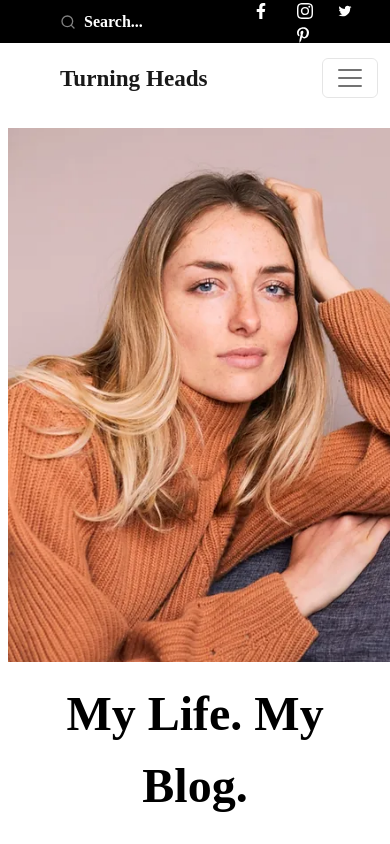
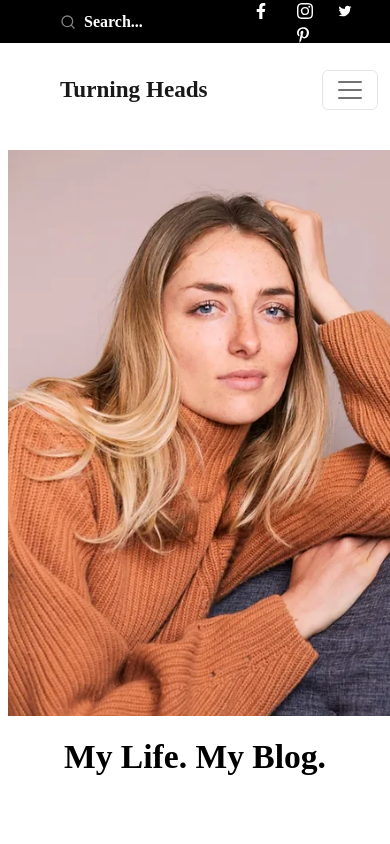
Before and after one commit to abel254/personal-blog, a React (Create React App) app: page / in a window 390 px wide. Shown: the top 844 px of the page. Built offline with nearby package versions, Linux system fonts and the light colour scheme.

Commit message:
responsive form

```diff
--- a/src/components/banner/Banner.css
+++ b/src/components/banner/Banner.css
@@ -1,7 +1,6 @@
 .banner{
     height: 110vh;
     margin-top: 8em;
-
     overflow: hidden;
 }
 .sticker span{
@@ -23,3 +22,15 @@
     height: 100%;
     object-fit:fill;
 }
+
+@media screen and (max-width: 480px) {
+    .banner{
+        margin-top: 2em;
+    }
+    .sticker{
+        margin-top: 0;
+    }
+    .sticker span{
+        font-size: 2.1rem;
+    }
+}
--- a/src/components/footer/FooterComponent.css
+++ b/src/components/footer/FooterComponent.css
@@ -7,4 +7,5 @@ footer{
 }
 footer h6{
     color: white;
+    text-align: center;
 }
--- a/src/components/header/Header.css
+++ b/src/components/header/Header.css
@@ -49,3 +49,12 @@ header svg{
 .links a{
     margin-right: 1.5em;
 }
+
+@media screen and (max-width: 480px) {
+    header{
+        position: static;
+    }
+    .container{
+        margin: 0;
+    }
+}
--- a/src/components/main/MainComponent.css
+++ b/src/components/main/MainComponent.css
@@ -66,8 +66,12 @@ main{
     border-bottom: 2px solid white;
     color: white;
   }
+  .subscribe-button{
+    display: flex;
+    justify-content: center;
+  }
  .subscribe form button{
-    margin: 1.5em auto;
+    margin-top: 1.5em;
     color: var(--primary-color);
     padding: .5em 3em;
     border: none;
@@ -95,4 +99,7 @@ main{
       margin: 0 2%;
       margin-left: 6%;
     }
+    main{
+      margin-top: 0;
+    }
   }
--- a/src/components/main/MainComponent.tsx
+++ b/src/components/main/MainComponent.tsx
@@ -15,7 +15,7 @@ function mainComponent() {
             <Row>
               <Col xs={12} lg={7}>
                 <Row>
-                  <Col  xs={12}>
+                  <Col xs={12}>
                     <div className="blogs">
                       {slicedBlogItems.map((item) => (
                         <div className="blog-component" key={item.id}>
@@ -24,7 +24,7 @@ function mainComponent() {
                       ))}
                     </div>
                   </Col>
-                  <Col  xs={12} className='blogs-button'>
+                  <Col xs={12} className="blogs-button">
                     <button>All Posts</button>
                   </Col>
                 </Row>
@@ -38,7 +38,9 @@ function mainComponent() {
                         <label>Email</label>
                         <input type="email" />
                       </div>
-                      <button>Subscribe</button>
+                      <div className="subscribe-button">
+                        <button>Subscribe</button>
+                      </div>
                     </form>
                   </div>
                   <div className="instagram">{/* Insta Grid  */}</div>
--- a/src/components/navbar/NavbarComponent.css
+++ b/src/components/navbar/NavbarComponent.css
@@ -15,3 +15,10 @@
 .nav-link.active{
   color: var(--primary-color)
 }
+
+@media screen and (max-width: 480px) {
+  .nav-component{
+      position: static;
+      margin-top: 1em;
+  }
+}
--- a/src/components/responseForm/ResponseForm.css
+++ b/src/components/responseForm/ResponseForm.css
@@ -14,7 +14,7 @@
     color: black;
 }
 .form-container{
-
+    padding: 0 2em;
     margin-top: 6em;
     display: flex;
     flex-direction: column;
--- a/src/components/responseForm/ResponseForm.tsx
+++ b/src/components/responseForm/ResponseForm.tsx
@@ -9,25 +9,25 @@ function ResponseForm() {
         <h1>Let me know what's on your mind</h1>
         <Col className="form-container offset-lg-3" lg={6}>
           <Row className="form-elements">
-          <Col className="form-group-container" lg={6}>
+            <Col className="form-group-container" md={6} xs={12}>
               <div className="form-group">
                 <label>First Name</label>
                 <input type="text" />
               </div>
             </Col>
-          <Col lg={6}>
+            <Col className="form-group-container" md={6} xs={12}>
               <div className="form-group">
                 <label>Last Name</label>
                 <input type="text" />
               </div>
             </Col>
-          <Col lg={6}>
+            <Col className="form-group-container" md={6} xs={12}>
               <div className="form-group">
                 <label>Email</label>
                 <input type="text" />
               </div>
             </Col>
-          <Col lg={6}>
+            <Col className="form-group-container" md={6} xs={12}>
               <div className="textarea-with-arrows">
                 <label>Leave us a message...</label>
                 <textarea></textarea>
```
Lines whose indentation alone changed are shown as unchanged.
